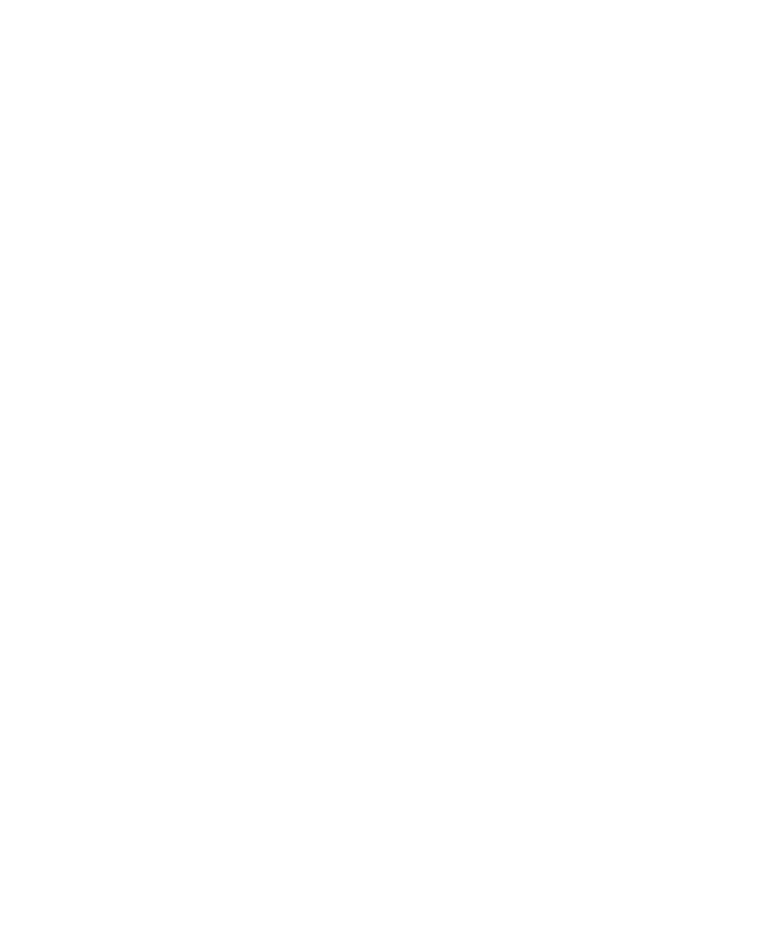
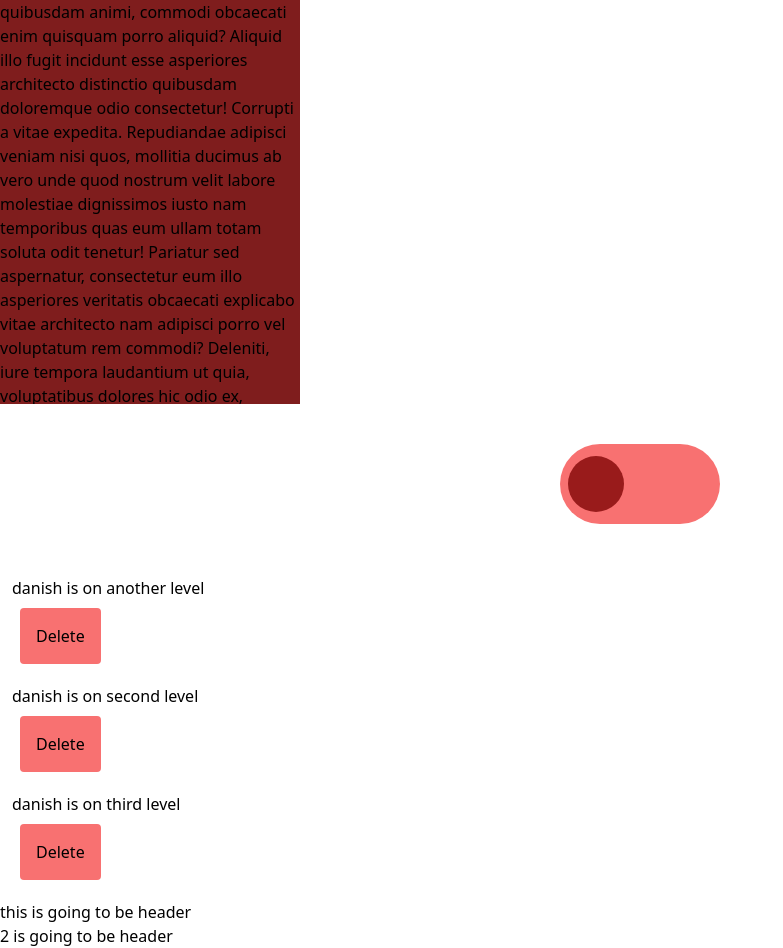
Before and after one commit to Danishsjjd/framer-motion-animations, a React (Vite) app: page / in a window 1280 px wide. Shown: the part 1200-2148 px from the top of the page, without its empty margins (0-783 px from the left). Before the commit the page ends 1128 px from the top, so only its background shows below. Built offline with nearby package versions, Linux system fonts and the light colour scheme.

Commit message:
read more section

```diff
--- a/src/App.tsx
+++ b/src/App.tsx
@@ -1,3 +1,6 @@
+import { ReactNode, useState } from "react";
+import { LayoutGroup, motion } from "framer-motion";
+
 import Example from "./sections/Example";
 import Introduction from "./sections/Introduction";
 import LayoutAnimation from "./sections/LayoutAnimation";
@@ -17,7 +20,34 @@ const App = () => {
         <Overview />
         <LayoutAnimation />
       </div>
+      <div>
+        <ToggleContent
+          header="this is going to be header"
+          content="Lorem ipsum dolor sit amet consectetur adipisicing elit. Vitae, rerum. Veritatis voluptates at aliquid, ut ea unde reprehenderit ex omnis?"
+        />
+        <ToggleContent
+          header="2 is going to be header"
+          content="Lorem ipsum dolor sit amet consectetur adipisicing elit. Vitae, rerum. Veritatis voluptates at aliquid, ut ea unde reprehenderit ex omnis?"
+        />
+      </div>
     </>
   );
 };
 export default App;
+
+function ToggleContent({
+  header,
+  content,
+}: {
+  header: ReactNode;
+  content: ReactNode;
+}) {
+  const [isOpen, setIsOpen] = useState(false);
+
+  return (
+    <motion.div layout onClick={() => setIsOpen(!isOpen)}>
+      <motion.h2 layout>{header}</motion.h2>
+      {isOpen ? content : null}
+    </motion.div>
+  );
+}
--- a/src/components/Menu.tsx
+++ b/src/components/Menu.tsx
@@ -47,7 +47,7 @@ const Menu = () => {
                 },
               },
               closed: {
-                clipPath: "inset(10% 50% 90% 50% round 10px)",
+                clipPath: "inset(5% 0% 95% 100% round 10px)",
                 transition: {
                   type: "spring",
                   bounce: 0,
--- /dev/null
+++ b/src/components/Switch.tsx
@@ -0,0 +1,61 @@
+import { motion } from "framer-motion";
+import { useState } from "react";
+
+const Switch = () => {
+  const [isOn, setIsOn] = useState(false);
+  return (
+    <>
+      <div className="h-[500px] w-[300px] overflow-scroll bg-red-900">
+        <div className="">
+          Lorem ipsum dolor sit amet, consectetur adipisicing elit. Doloremque
+          blanditiis impedit dolore saepe mollitia alias quae minima quibusdam
+          animi, commodi obcaecati enim quisquam porro aliquid? Aliquid illo
+          fugit incidunt esse asperiores architecto distinctio quibusdam
+          doloremque odio consectetur! Corrupti a vitae expedita. Repudiandae
+          adipisci veniam nisi quos, mollitia ducimus ab vero unde quod nostrum
+          velit labore molestiae dignissimos iusto nam temporibus quas eum ullam
+          totam soluta odit tenetur! Pariatur sed aspernatur, consectetur eum
+          illo asperiores veritatis obcaecati explicabo vitae architecto nam
+          adipisci porro vel voluptatum rem commodi? Deleniti, iure tempora
+          laudantium ut quia, voluptatibus dolores hic odio ex, expedita error
+          id?
+        </div>
+      </div>
+      <div
+        className={`my-10 mx-auto flex h-20 w-40 cursor-pointer items-center rounded-full bg-red-400 px-2 ${
+          isOn ? " justify-end" : "justify-start"
+        }`}
+        onClick={() => setIsOn((pre) => !pre)}
+      >
+        <motion.div
+          className="h-14 w-14 rounded-full bg-red-800"
+          transition={{
+            type: "spring",
+            stiffness: 700,
+            damping: 30,
+          }}
+          layout
+        />
+      </div>
+      <motion.div
+        initial={false}
+        animate={isOn ? "in" : "out"}
+        variants={{
+          in: { height: "auto" },
+          out: { height: "0px" },
+        }}
+        className={`overflow-hidden rounded bg-red-800`}
+      >
+        Lorem ipsum dolor sit amet, consectetur adipisicing elit. Cum, alias!
+        Placeat veritatis quos laudantium temporibus neque eveniet provident
+        repellat iure consequatur ratione recusandae saepe, nesciunt, ex nam!
+        Placeat odio corrupti possimus quam aliquid aspernatur aperiam
+        voluptatum quae fugit incidunt labore, itaque sint sed quod laboriosam
+        quibusdam molestiae, blanditiis architecto dignissimos iure ut. Quia
+        sunt tempora impedit corrupti omnis obcaecati dicta aut, voluptas, earum
+      </motion.div>
+    </>
+  );
+};
+
+export default Switch;
--- /dev/null
+++ b/src/components/Todo.tsx
@@ -0,0 +1,94 @@
+import { AnimatePresence, LayoutGroup, motion } from "framer-motion";
+import { useReducer, useState } from "react";
+
+const enum TodoActionKind {
+  ADD = "ADD",
+  DELETE = "DELETE",
+  UPDATE = "UPDATE",
+}
+
+interface Todo {
+  isCompleted: boolean;
+  todo: string;
+  id: number;
+}
+
+interface TodoState {
+  todo: Todo[];
+}
+
+const reducer = (
+  state: TodoState,
+  actions: { payload: unknown; type: TodoActionKind }
+) => {
+  const { payload, type } = actions;
+  switch (type) {
+    case TodoActionKind.ADD:
+      return state;
+    case TodoActionKind.DELETE:
+      const newState = state.todo.filter(
+        (singleTodo) => singleTodo.id !== payload
+      );
+      return { ...state, todo: newState };
+    case TodoActionKind.UPDATE:
+      return state;
+    default:
+      return state;
+  }
+};
+
+const Todo = () => {
+  const [state, dispatch] = useReducer(reducer, {
+    todo: [
+      { todo: "danish is on another level", isCompleted: false, id: 1 },
+      { todo: "danish is on second level", isCompleted: false, id: 2 },
+      { todo: "danish is on third level", isCompleted: false, id: 3 },
+    ],
+  });
+  return (
+    <motion.ul layout>
+      <AnimatePresence>
+        {state.todo.map((singleTodo) => (
+          <List {...singleTodo} dispatch={dispatch} key={singleTodo.id} />
+        ))}
+      </AnimatePresence>
+    </motion.ul>
+  );
+};
+
+const List = ({
+  id,
+  todo,
+  dispatch,
+}: {
+  id: number;
+  todo: string;
+  dispatch: Function;
+}) => {
+  const [isPresent, setIsPresent] = useState(true);
+  return (
+    <motion.li
+      className="m-3"
+      animate={{ opacity: 1 }}
+      exit={{ opacity: 0 }}
+      transition={{ duration: 1 }}
+      style={{ position: isPresent ? "static" : "absolute" }}
+    >
+      <p>{todo}</p>
+      <button
+        onClick={() => {
+          setIsPresent(false);
+          dispatch({
+            payload: id,
+            type: TodoActionKind.DELETE,
+          });
+        }}
+        className="m-2 rounded bg-red-400 p-4"
+      >
+        Delete
+      </button>
+    </motion.li>
+  );
+};
+
+export default Todo;
--- a/src/sections/LayoutAnimation.tsx
+++ b/src/sections/LayoutAnimation.tsx
@@ -1,5 +1,13 @@
+import Switch from "../components/Switch";
+import Todo from "../components/Todo";
+
 const LayoutAnimation = () => {
-  return <div>Layout</div>;
+  return (
+    <>
+      <Switch />
+      <Todo />
+    </>
+  );
 };
 
 export default LayoutAnimation;
```
Also changed, not shown: src/sections/Overview.tsx (+1 -8 lines).
